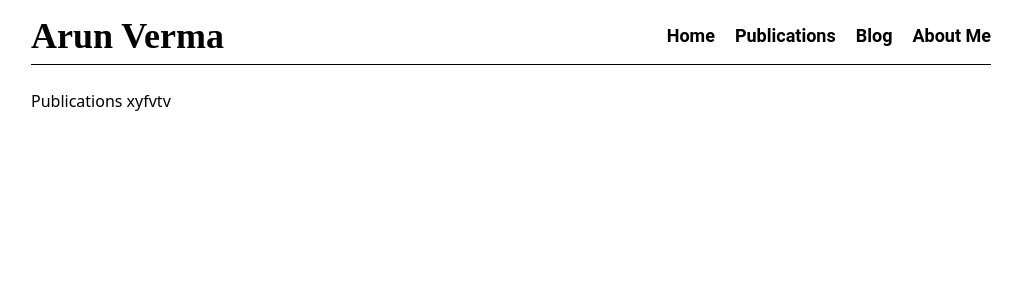
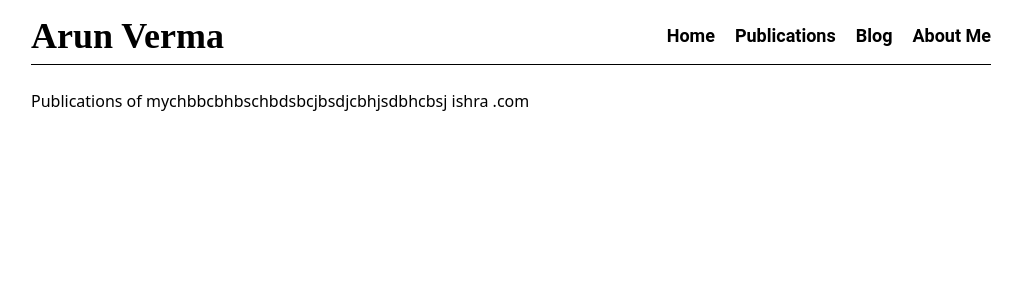
Before and after one commit to devagya-rattan/Arun_Kumar_Verma_web-, a React (Create React App) app: page /publications in a window 1280 px wide. Shown: the top 300 px of the page, without its empty margins (129-1151 px from the left). Built offline with nearby package versions, Linux system fonts and the light colour scheme.

Commit message:
dene work

```diff
--- a/src/components/Publications/Publications.jsx
+++ b/src/components/Publications/Publications.jsx
@@ -4,7 +4,7 @@ function Publications() {
   return (
     <div className='h-screen w-full pl-40 pr-40'>
         <br/>
-        Publications xyfvtv
+        Publications of mychbbcbhbschbdsbcjbsdjcbhjsdbhcbsj ishra .com
       </div>
   )
 }
```
